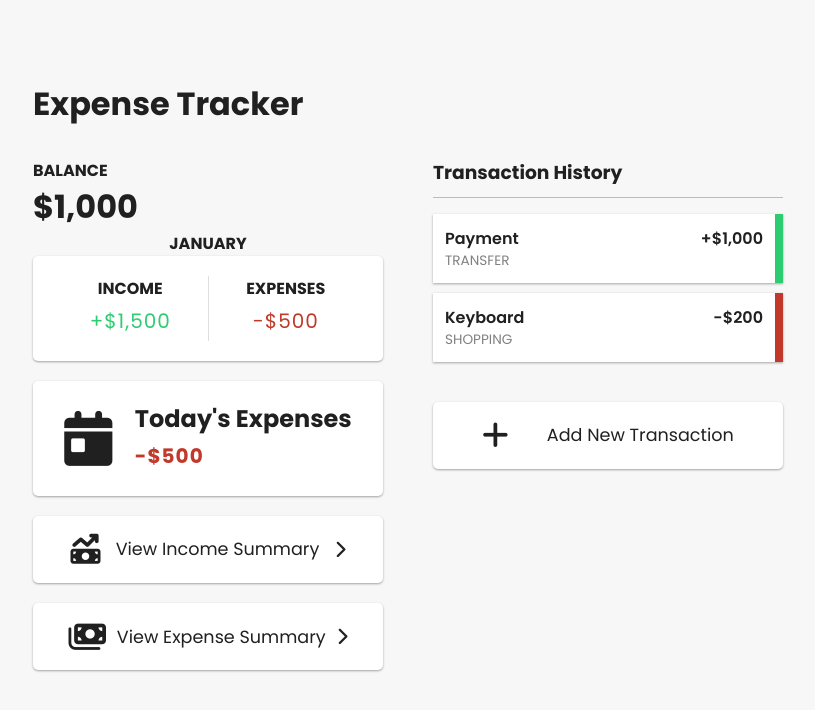
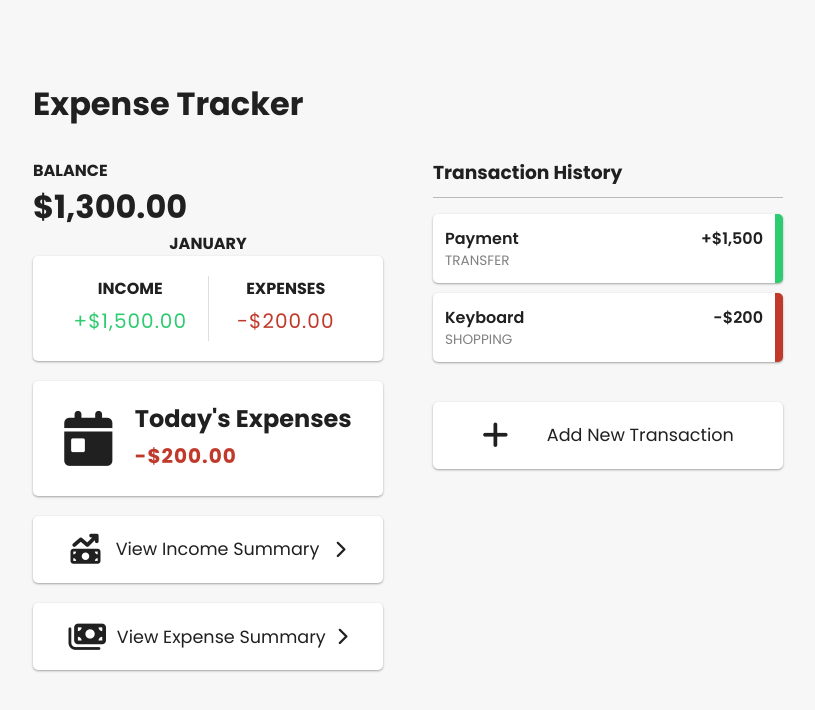
Before and after one commit to emilysamantha/my-expense-tracker, a React (Create React App) app: page / in a window 1280 px wide. Shown: the top 710 px of the page, without its empty margins (232-1047 px from the left). Built offline with nearby package versions, Linux system fonts and the light colour scheme.

Commit message:
Complete context API (GlobalProvider)

```diff
--- a/package.json
+++ b/package.json
@@ -6,6 +6,7 @@
     "@testing-library/jest-dom": "^5.16.5",
     "@testing-library/react": "^13.4.0",
     "@testing-library/user-event": "^13.5.0",
+    "axios": "^1.2.6",
     "react": "^18.2.0",
     "react-dom": "^18.2.0",
     "react-scripts": "5.0.1",
--- a/src/App.css
+++ b/src/App.css
@@ -174,6 +174,7 @@ form > p:hover {
   position: relative;
   padding: 12px;
   margin: 10px 0;
+  border-radius: 5px;
 }
 
 .list li.plus {
--- a/src/App.js
+++ b/src/App.js
@@ -6,10 +6,11 @@ import TodaysExpenses from "./components/TodaysExpenses";
 import Button from "./components/Button";
 import TransactionList from "./components/TransactionList";
 import AddTransaction from "./components/AddTransaction";
+import { GlobalProvider } from "./context/GlobalState";
 
 function App() {
   return (
-    <div>
+    <GlobalProvider>
       <Header title="Expense Tracker" />
       <div className="exp-tracker-container">
         <div className="container">
@@ -27,7 +28,7 @@ function App() {
           <AddTransaction />
         </div>
       </div>
-    </div>
+    </GlobalProvider>
   );
 }
 
--- a/src/components/AddTransaction.js
+++ b/src/components/AddTransaction.js
@@ -1,8 +1,10 @@
 import React, { useState, useContext } from "react";
-// import { GlobalContext } from "../context/GlobalState";
+import { GlobalContext } from "../context/GlobalState";
 import { v4 as uuidv4 } from "uuid";
 
 const AddTransaction = () => {
+  const { addTransaction } = useContext(GlobalContext);
+
   // Hooks
   const [text, setText] = useState("");
   const [category, setCategory] = useState("");
@@ -10,7 +12,12 @@ const AddTransaction = () => {
   const [showForm, setShowForm] = useState(false);
 
   // Set functions
-  const toggleForm = () => setShowForm(!showForm);
+  const toggleForm = () => {
+    setShowForm(!showForm);
+    setText("");
+    setCategory("");
+    setAmount();
+  };
 
   // const { addTransaction } = useContext(GlobalContext);
   const onSubmit = (e) => {
@@ -23,7 +30,8 @@ const AddTransaction = () => {
       amount: +amount,
     };
 
-    // addTransaction(newTransaction);
+    addTransaction(newTransaction);
+    toggleForm();
   };
 
   return (
@@ -72,9 +80,7 @@ const AddTransaction = () => {
               placeholder="Enter amount"
             />
           </div>
-          <button onClick={toggleForm} className="btn">
-            Add transaction
-          </button>
+          <button className="btn">Add transaction</button>
 
           <p onClick={toggleForm}>Cancel</p>
         </form>
--- a/src/components/IncomeExpenses.js
+++ b/src/components/IncomeExpenses.js
@@ -1,7 +1,20 @@
-import React from "react";
+import React, { useContext } from "react";
+import { GlobalContext } from "../context/GlobalState";
 import { numberWithCommas } from "../utils/format";
 
 const IncomeExpenses = () => {
+  const { transactions } = useContext(GlobalContext);
+  const amounts = transactions.map((transaction) => transaction.amount);
+  const income = amounts
+    .filter((amount) => amount > 0)
+    .reduce((acc, amount) => (acc += parseFloat(amount)), 0)
+    .toFixed(2);
+  const expenses = (
+    amounts
+      .filter((amount) => amount < 0)
+      .reduce((acc, amount) => (acc += parseFloat(amount)), 0) * -1
+  ).toFixed(2);
+
   return (
     <div>
       <h4 className="month">January</h4>
@@ -9,13 +22,13 @@ const IncomeExpenses = () => {
         <div>
           <h4>Income</h4>
           <p id="money-plus" className="money plus">
-            +${numberWithCommas(1500)}
+            +${numberWithCommas(income)}
           </p>
         </div>
         <div>
           <h4>Expenses</h4>
           <p id="money-minus" className="money minus">
-            -${numberWithCommas(500)}
+            -${numberWithCommas(expenses)}
           </p>
         </div>
       </div>
--- a/src/components/TodaysExpenses.js
+++ b/src/components/TodaysExpenses.js
@@ -1,14 +1,23 @@
-import React from "react";
+import React, { useContext } from "react";
+import { GlobalContext } from "../context/GlobalState";
 import { numberWithCommas } from "../utils/format";
 
 const TodaysExpenses = () => {
+  const { transactions } = useContext(GlobalContext);
+  const amounts = transactions.map((transaction) => transaction.amount);
+  const todaysExpenses = (
+    amounts
+      .filter((amount) => amount < 0)
+      .reduce((acc, amount) => (acc += parseFloat(amount)), 0) * -1
+  ).toFixed(2);
+
   return (
     <div className="box-container">
       <i class="fa-solid fa-calendar-day"></i>
       <div>
         <h2>Today's Expenses</h2>
         <h2 id="money-minus" className="money minus">
-          -${numberWithCommas(500)}
+          -${numberWithCommas(todaysExpenses)}
         </h2>
       </div>
     </div>
--- a/src/components/Total.js
+++ b/src/components/Total.js
@@ -1,11 +1,18 @@
-import React from "react";
+import React, { useContext } from "react";
+import { GlobalContext } from "../context/GlobalState";
 import { numberWithCommas } from "../utils/format";
 
 const Total = ({ title }) => {
+  const { transactions } = useContext(GlobalContext);
+  const amounts = transactions.map((transaction) => transaction.amount);
+  const total = amounts
+    .reduce((acc, amount) => (acc += parseFloat(amount)), 0)
+    .toFixed(2);
+
   return (
     <div>
       <h4>{title}</h4>
-      <h1 id="balance">${numberWithCommas(1000)}</h1>
+      <h1 id="balance">${numberWithCommas(total)}</h1>
     </div>
   );
 };
--- a/src/components/Transaction.js
+++ b/src/components/Transaction.js
@@ -1,8 +1,10 @@
-import React from "react";
+import React, { useContext } from "react";
+import { GlobalContext } from "../context/GlobalState";
 import { numberWithCommas } from "../utils/format";
 
 const Transaction = ({ transaction }) => {
   const sign = transaction.amount < 0 ? "-" : "+";
+  const { deleteTransaction } = useContext(GlobalContext);
 
   return (
     <li className={transaction.amount < 0 ? "minus" : "plus"}>
@@ -14,7 +16,7 @@ const Transaction = ({ transaction }) => {
       </div>
       <p className="category">{transaction.category}</p>
       <button
-        // onClick={() => deleteTransaction(transaction._id)}
+        onClick={() => deleteTransaction(transaction.id)}
         className="delete-btn"
       >
         <i class="fa-solid fa-xmark"></i>
--- a/src/components/TransactionList.js
+++ b/src/components/TransactionList.js
@@ -1,17 +1,16 @@
-import React from "react";
+import React, { useContext } from "react";
 import Transaction from "./Transaction";
+import { GlobalContext } from "../context/GlobalState";
 
 const TransactionList = () => {
+  const { transactions } = useContext(GlobalContext);
   return (
     <div>
       <h3>Transaction History</h3>
       <ul className="list">
-        <Transaction
-          transaction={{ text: "Payment", amount: 1000, category: "Transfer" }}
-        />
-        <Transaction
-          transaction={{ text: "Keyboard", amount: -200, category: "Shopping" }}
-        />
+        {transactions.map((transaction) => (
+          <Transaction key={transaction.id} transaction={transaction} />
+        ))}
       </ul>
     </div>
   );
--- /dev/null
+++ b/src/context/AppReducer.js
@@ -0,0 +1,31 @@
+export default (state, action) => {
+  // Changes the state based on the dispatch type
+  // Takes the response and passes it down to each component
+  switch (action.type) {
+    // case "GET_TRANSACTIONS":
+    // return {
+    //   ...state,
+    //   loading: false,
+    //   transactions: action.payload,
+    // };
+    case "DELETE_TRANSACTION":
+      return {
+        ...state,
+        transactions: state.transactions.filter(
+          (transaction) => transaction.id !== action.payload
+        ),
+      };
+    case "ADD_TRANSACTION":
+      return {
+        ...state,
+        transactions: [...state.transactions, action.payload],
+      };
+    // case "TRANSACTION_ERROR":
+    // return {
+    //   ...state,
+    //   error: action.payload,
+    // };
+    default:
+      return state;
+  }
+};
--- /dev/null
+++ b/src/context/GlobalState.js
@@ -0,0 +1,95 @@
+import React, { createContext, useReducer } from "react";
+import AppReducer from "./AppReducer";
+// import axios from "axios";
+
+// Initial state
+const initialState = {
+  transactions: [
+    { id: 1, text: "Payment", category: "Transfer", amount: 1500 },
+    { id: 2, text: "Keyboard", category: "Shopping", amount: -200 },
+  ],
+  // error: null,
+  // loading: true,
+};
+
+// Create context
+export const GlobalContext = createContext(initialState);
+
+// Provider component
+export const GlobalProvider = ({ children }) => {
+  const [state, dispatch] = useReducer(AppReducer, initialState);
+
+  // Actions
+  // async function getTransactions() {
+  // try {
+  //   const res = await axios.get("/api/v1/transactions"); // Fetch transactions from the backend
+  //   dispatch({
+  //     type: "GET_TRANSACTIONS",
+  //     payload: res.data.data,
+  //   });
+  // } catch (err) {
+  //   dispatch({
+  //     type: "TRANSACTION_ERROR",
+  //     payload: err.response.data.error,
+  //   });
+  // }
+  // }
+
+  function deleteTransaction(id) {
+    // try {
+    //   await axios.delete(`/api/v1/transactions/${id}`);
+    //   dispatch({
+    //     type: "DELETE_TRANSACTION",
+    //     payload: id,
+    //   });
+    // } catch (err) {
+    //   dispatch({
+    //     type: "TRANSACTION_ERROR",
+    //     payload: err.response.data.error,
+    //   });
+    // }
+    dispatch({
+      type: "DELETE_TRANSACTION",
+      payload: id,
+    });
+  }
+
+  function addTransaction(transaction) {
+    // const config = {
+    //   headers: {
+    //     "Content-Type": "application/json",
+    //   },
+    // };
+    // try {
+    //   const res = await axios.post("api/v1/transactions", transaction, config);
+    //   dispatch({
+    //     type: "ADD_TRANSACTION",
+    //     payload: res.data.data,
+    //   });
+    // } catch (err) {
+    //   dispatch({
+    //     type: "TRANSACTION_ERROR",
+    //     payload: err.response.data.error,
+    //   });
+    // }
+    dispatch({
+      type: "ADD_TRANSACTION",
+      payload: transaction,
+    });
+  }
+
+  return (
+    <GlobalContext.Provider
+      value={{
+        transactions: state.transactions,
+        // error: state.error,
+        // loading: state.loading,
+        // getTransactions,
+        deleteTransaction,
+        addTransaction,
+      }}
+    >
+      {children}
+    </GlobalContext.Provider>
+  );
+};
```
Also changed, not shown: 1 other file (tests, documents, lock files or other folders).
